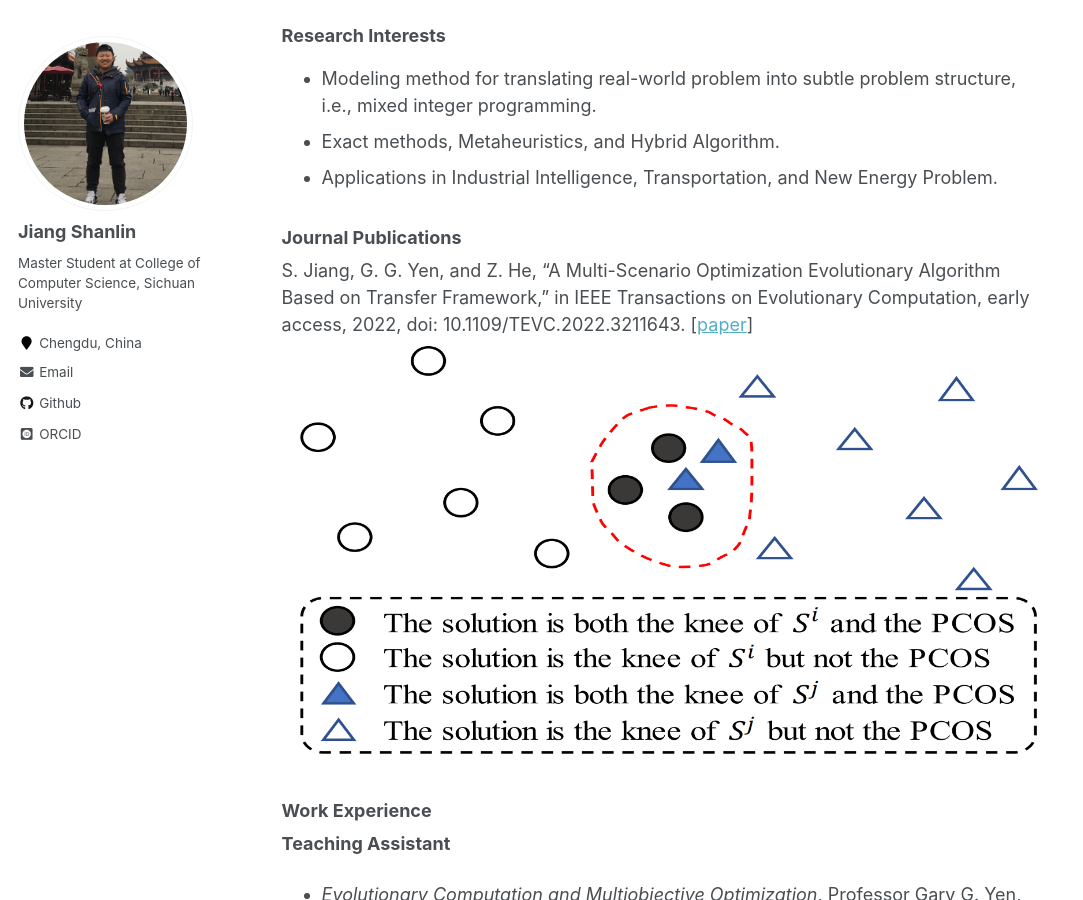
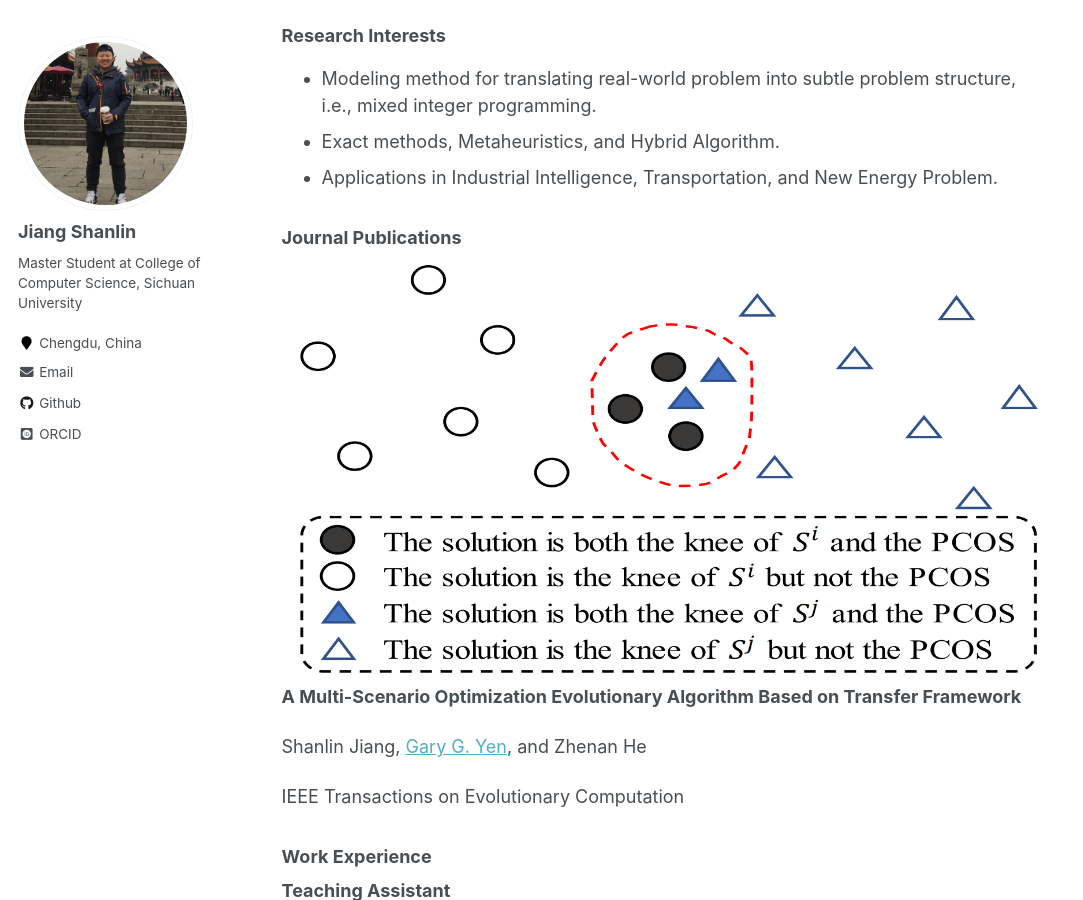
Before and after one commit to Lin-JiangShanlin/Lin-JiangShanlin.github.io, a Jekyll site: the page built from _pages/about.md, in a window 1280 px wide and 900 px high, scrolled down 549 px. Shown: the whole window, without its empty margins (0-1083 px from the left). Built offline with Jekyll 4.4.1, drawn with Linux system fonts in a browser that asks for light colours; some web fonts are replaced.

Commit message:
Update about.md

```diff
--- a/_pages/about.md
+++ b/_pages/about.md
@@ -25,17 +25,17 @@ I am currently doing my master's program at College of Computer Science, Sichuan
 * Applications in Industrial Intelligence, Transportation, and New Energy Problem.
 
 ### Journal Publications
-<!-- <img align="left" src="https://github.com/Lin-JiangShanlin/Lin-JiangShanlin.github.io/images/publications/JSL2022.png"/> -->
-<!--
+<img align="left" src="https://github.com/Lin-JiangShanlin/Lin-JiangShanlin.github.io/blob/master/images/publications/JSL2022.png?raw=true"/>
+
 **A Multi-Scenario Optimization Evolutionary Algorithm Based on Transfer Framework**
 
 Shanlin Jiang, [Gary G. Yen](https://experts.okstate.edu/gyen), and Zhenan He
 
-IEEE Transactions on Evolutionary Computation -->
+IEEE Transactions on Evolutionary Computation
 
-S. Jiang, G. G. Yen, and Z. He, “A Multi-Scenario Optimization Evolutionary Algorithm Based on Transfer Framework,” in IEEE Transactions on Evolutionary Computation, early access, 2022, doi: 10.1109/TEVC.2022.3211643.
+<!-- S. Jiang, G. G. Yen, and Z. He, “A Multi-Scenario Optimization Evolutionary Algorithm Based on Transfer Framework,” in IEEE Transactions on Evolutionary Computation, early access, 2022, doi: 10.1109/TEVC.2022.3211643.
 [[paper](https://ieeexplore.ieee.org/document/9910596)]
-![JSL2022](https://github.com/Lin-JiangShanlin/Lin-JiangShanlin.github.io/blob/master/images/publications/JSL2022.png?raw=true)
+![JSL2022](https://github.com/Lin-JiangShanlin/Lin-JiangShanlin.github.io/blob/master/images/publications/JSL2022.png?raw=true) -->
 
 ### Work Experience
 **Teaching Assistant**
```
